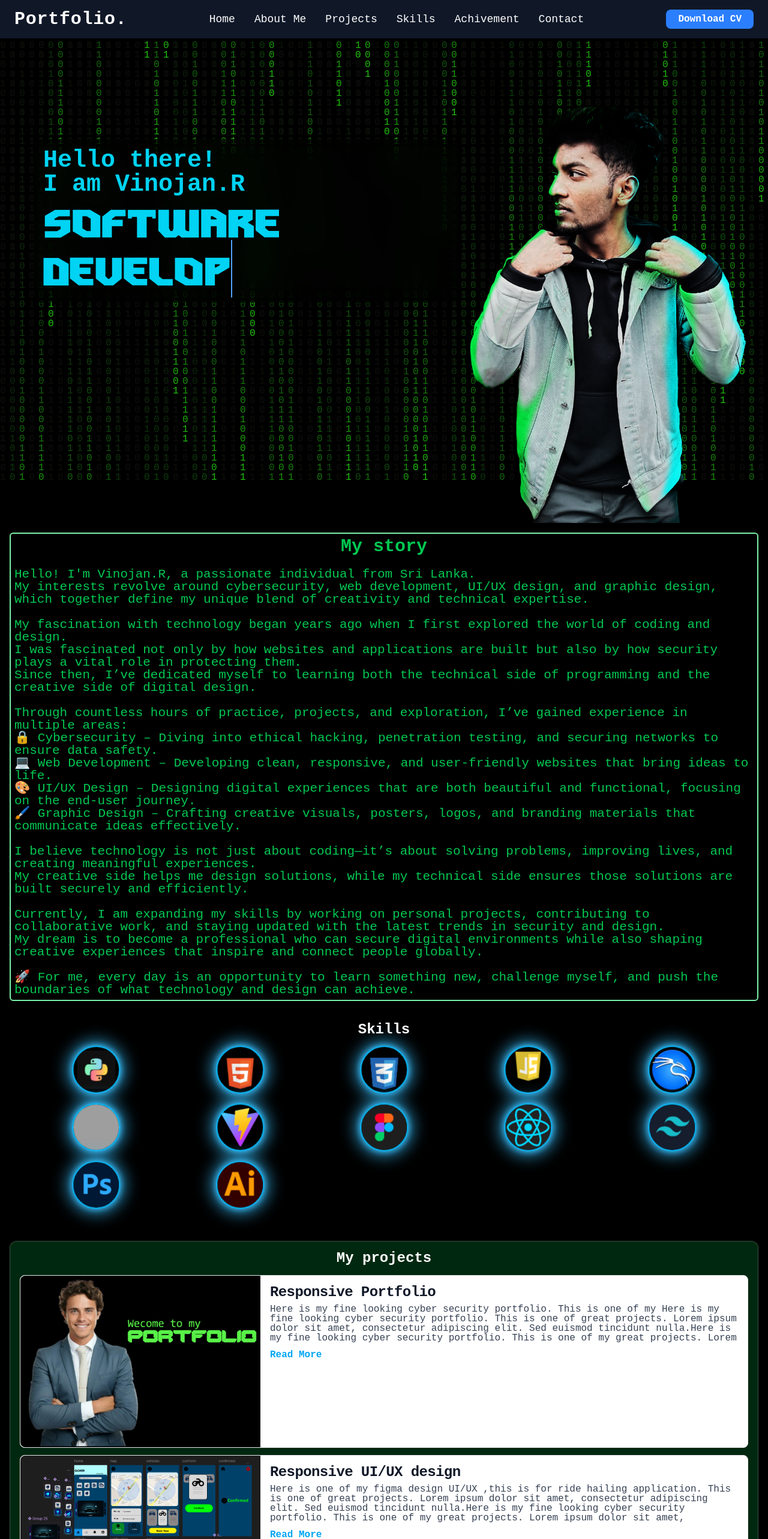
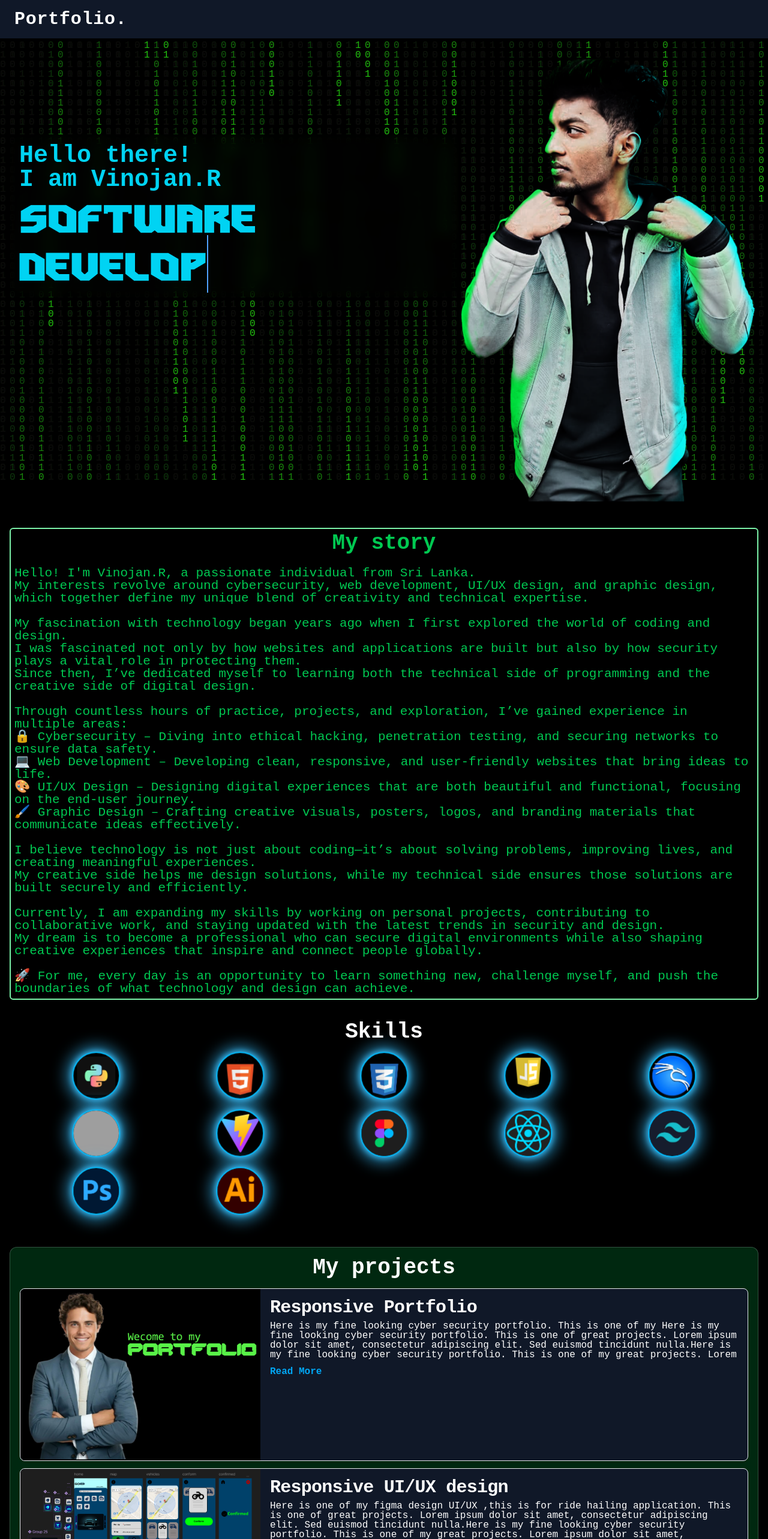
Before and after one commit to R-Vinojan/Portfolio, a React (Vite) app: page / in a window 1280 px wide. Shown: the top 2566 px of the page at 60% size. Built offline with nearby package versions, Linux system fonts and the light colour scheme; grey boxes are pictures that could not be loaded; a web font is replaced by a local one.

Commit message:
complete

```diff
--- a/src/components/About.jsx
+++ b/src/components/About.jsx
@@ -50,7 +50,7 @@ My dream is to become a professional who can secure digital environments while a
         {isMobile ? (expanded ? fullText : shortText) : fullText}
       </p>
 
-      {/* Read More / Read Less button only for mobile */}
+
       {isMobile && (
         <div className="mt-2 text-center">
           <button
--- a/src/components/Achivements.jsx
+++ b/src/components/Achivements.jsx
@@ -17,14 +17,14 @@ function AchievementCard({ title, image, description }) {
         </h5>
 
         {/* Desktop: always show full text */}
-        <p className="hidden md:block text-gray-700 dark:text-gray-400">
+        <p className="hidden md:block text-white dark:white">
           {description}
         </p>
 
         {/* Mobile: collapsible text */}
         <div className="md:hidden">
           {expanded && (
-            <p className="text-gray-700 dark:text-gray-400">{description}</p>
+            <p className="text-white">{description}</p>
           )}
           <button
             onClick={() => setExpanded(!expanded)}
@@ -73,7 +73,7 @@ export default function Achievements() {
 
   return (
     <div id="blog" className="flex flex-col gap-6 p-4">
-      <h1 className="text-center text-white text-2xl font-bold">
+      <h1 className="text-center text-white text-4xl font-bold">
         My Achievements
       </h1>
 
--- a/src/components/Body.jsx
+++ b/src/components/Body.jsx
@@ -3,6 +3,7 @@ import About from './About'
 import PortfolioCard from "./portfoliocard";
 import Achievements from "./Achivements";
 import { useState, useEffect } from "react";
+import useScrollReveal from "./useScrollReveal";
  const Typewriter = () => {
     const words = [
       "cyber security",
@@ -42,7 +43,7 @@ import { useState, useEffect } from "react";
     }, [displayedText, isDeleting]);
 
     return (
-      <span className="my-font text-[31px] md:text-[80px]">
+      <span className="my-font text-[38px] md:text-[80px]">
         {displayedText}
         <span className="border-r-2 border-blue-400 animate-blink"></span>
       </span>
@@ -50,15 +51,24 @@ import { useState, useEffect } from "react";
   };
 
 export default function Body(){
+  useScrollReveal();
     return(
         <>
         <div flex-grow h-auto>
-        <div class="flex flex-col mt-18 md:flex-row md:h-screen mb-4 ml-4 mr-4 text-[#20C20E]">
-                 <div class="flex md:flex-[40%] order-2 items-end justify-center overflow-hidden ">
-                    <img src="./pic1.png" class="flex  md:h-175" alt="My Image" />
+        <div class="flex-grow h-auto">
+  <div class="flex flex-col mt- md:flex-row md:h-screen mb-4 ml-4 mr-4 text-[#20C20E]">
+
+    <div class="flex md:flex-[40%] order-2 items-end justify-center animate-slide-in-right">
+  <img
+    src="./pic1.png"
+    alt="My Image"
+    class="max-w-auto h-full object-contain"
+  />
 </div>
-              <div class="flex flex-col h-[175px] md:flex-[60%] pt-5 md:pt-40 order-1 pl-10 md:h-auto">
-  <div class="bg-black/40 backdrop-blur-xl rounded-xl p-4">
+
+
+    <div id="home" class="flex flex-col h-[175px] md:flex-[60%] pt-5 md:pt-40 order-1  md:h-auto">
+      <div class="bg-black/40 backdrop-blur-md rounded-xl p-4 animate-slide-in-left">
         <h1 class="text-[25px] md:text-[40px] text-cyan-400 font-bold leading-tight">
           Hello there!<br /> I am Vinojan.R<br />
           <Typewriter />
@@ -66,13 +76,15 @@ export default function Body(){
       </div>
     </div>
   </div>
+</div>
+
         <div id="about" class="flex flex-col gap-5 mr-4 ml-4">
                 <div class="border-2 border-green-300 rounded-md h-auto bg-black backdrop-blur-md p-1.5" >
-                        <h1 class="text-center text-green-500 text-[30px] font-bold">My story</h1>
+                        <h1 class="text-center text-green-500 text-4xl font-bold">My story</h1>
                         <About />
                 </div>
-                <div id="skills" class="h-auto p-4 justify-center">
-                        <h1 class="text-center text-white text-2xl font-bold ">Skills</h1>
+                <div id="skills" class="h-auto p-4 justify-center scroll-reveal">
+                        <h1 class="text-center text-white text-4xl font-bold ">Skills</h1>
                         <div class="grid grid-cols-3 md:grid-cols-5 gap-4 p-4 place-items-center">
                                <div class="floating h-20 w-20 bg-black rounded-full overflow-hidden flex items-center justify-center border-2 border-sky-400 shadow-[0_0_10px_2px_rgba(56,189,248,0.9),0_0_25px_10px_rgba(56,189,248,0.6)]">
                                   <img src="./python.png" class="h-16 w-16 object-cover" alt="python" />
@@ -113,13 +125,13 @@ export default function Body(){
                           </div>
 
                 </div>
-                        <div id='projects' class="h-auto p-4
+                        <div id='projects' class="h-auto p-4 scroll-reveal
                                       bg-green-500/20
                                       backdrop-blur-md
                                       backdrop-saturate-150
                                       border border-white/20
                                       rounded-xl shadow-lg">
-                                  <h1 class="text-center text-white text-2xl font-bold">My projects</h1>
+                                  <h1 class="text-center text-white text-4xl font-bold">My projects</h1>
                                   <div class="flex flex-col gap-3 pt-4">
                                       <PortfolioCard
                                         title="Responsive Portfolio"
@@ -147,7 +159,7 @@ export default function Body(){
                                       />
                                   </div>
                         </div>
-                        <div id="blog" class="flex flex-col gap-4 h-110 pl-4 pr-4 pd-4">
+                        <div id="blog" class="flex flex-col gap-4 h-110 pl-4 pr-4 pd-4 scroll-reveal">
                                 <div class="flex flex-col gap-4 md:flex-row">
                                     <Achievements />
                                 </div>
--- a/src/components/Footer.jsx
+++ b/src/components/Footer.jsx
@@ -2,7 +2,7 @@ import { FaFacebook, FaInstagram, FaGithub, FaLinkedin, FaDiscord } from "react-
 
 const Footer = () => {
   return (
-    <footer className="bg-gray-900 text-gray-300 py-10 px-6 mt-246 md:mt-90">
+    <footer className="bg-gray-900 text-gray-300 py-10 px-6 mt-190 md:mt-90">
       <div className="max-w-7xl mx-auto grid grid-cols-1 md:grid-cols-3 gap-10">
 
         {/* Left: About / Contact Info */}
--- a/src/components/Navbar.jsx
+++ b/src/components/Navbar.jsx
@@ -1,4 +1,5 @@
 import { useState } from "react";
+import "./navbar.css";
 import { Menu, X } from "lucide-react"; // if you installed lucide-react
 // OR: use heroicons if you don’t want extra install
 // import { MenuIcon, XIcon } from "@heroicons/react/outline";
@@ -7,32 +8,38 @@ export default function Navbar() {
   const [isOpen, setIsOpen] = useState(false);
 
   return (
-    <header className="w-full bg-gray-900 text-white shadow-md fixed top-0 left-0 z-50">
+    <header className="w-full bg-gray-900 text-white shadow-md top-0 left-0 z-50">
       <div className="max-w-7xl mx-auto flex items-center justify-between px-6 py-4">
         {/* Logo */}
-        <h1 className="font-head-f text-3xl font-bold tracking-wide">
+        <h1 className="font-head-f text-3xl font-bold tracking-wide opacity-0 animate-slide-left">
           Portfolio.
         </h1>
 
         {/* Desktop Menu */}
         <nav className="hidden md:flex space-x-8 text-lg font-medium">
-          <a href="#home" className="hover:text-blue-400 transition">Home</a>
-          <a href="#about" className="hover:text-blue-400 transition">About Me</a>
-          <a href="#projects" className="hover:text-blue-400 transition">Projects</a>
-          <a href="#skills" className="hover:text-blue-400 transition">Skills</a>
-          <a href="#blog" className="hover:text-blue-400 transition">Achivement</a>
-          <a href="#contact" className="hover:text-blue-400 transition">Contact</a>
+          {["Home", "About Me", "Projects", "Skills", "Achivement", "Contact"].map(
+            (item, i) => (
+              <a
+                key={item}
+                href={`#${item.toLowerCase().replace(" ", "")}`}
+                className={`hover:text-blue-400 transition opacity-0 animate-slide-top`}
+                style={{ animationDelay: `${i * 0.2 + 0.5}s` }} // stagger effect
+              >
+                {item}
+              </a>
+            )
+          )}
         </nav>
 
-        {/* Download CV button (hidden on mobile) */}
+        {/* Download CV button */}
         <a
-          href="your-cv.pdf"
-          download
-          className="hidden md:inline-block bg-blue-500 hover:bg-blue-600 text-white font-semibold px-5 py-2 rounded-lg transition"
-        >
-          Download CV
-        </a>
-
+  href="./Ravichandran Vinojan.pdf"
+  download
+  className="hidden md:inline-block bg-blue-500 hover:bg-blue-600 text-white font-semibold px-5 py-2 rounded-lg transition opacity-0 animate-slide-right"
+  style={{ animationDelay: "1.5s" }}
+>
+  Download CV
+</a>
         {/* Hamburger button (only on mobile) */}
         <button
           onClick={() => setIsOpen(!isOpen)}
--- a/src/components/body.css
+++ b/src/components/body.css
@@ -22,3 +22,50 @@
   box-shadow: 0 0 5px skyblue;
   transition: 03.s ease;
 }
+@keyframes slide-in-left {
+  0% {
+    transform: translateX(-100%);
+    opacity: 0;
+  }
+  100% {
+    transform: translateX(0);
+    opacity: 1;
+  }
+}
+
+.animate-slide-in-left {
+  animation: slide-in-left 1s ease-out forwards;
+}
+@keyframes slide-in-right {
+  0% {
+    transform: translateX(100%); /* start from right */
+    opacity: 0;
+  }
+  100% {
+    transform: translateX(0); /* end in normal position */
+    opacity: 1;
+  }
+}
+
+.animate-slide-in-right {
+  animation: slide-in-right 1s ease-out forwards;
+}
+@keyframes slideUp {
+  from {
+    transform: translateY(50px);
+    opacity: 0;
+  }
+  to {
+    transform: translateY(0);
+    opacity: 1;
+  }
+}
+
+.scroll-reveal {
+  opacity: 0; /* hidden initially */
+  transform: translateY(50px);
+}
+
+.scroll-reveal.show {
+  animation: slideUp 0.8s ease-out forwards;
+}
--- /dev/null
+++ b/src/components/navbar.css
@@ -0,0 +1,27 @@
+@keyframes slideInLeft {
+  from { transform: translateX(-100%); opacity: 0; }
+  to { transform: translateX(0); opacity: 1; }
+}
+
+@keyframes slideInRight {
+  from { transform: translateX(100%); opacity: 0; }
+  to { transform: translateX(0); opacity: 1; }
+}
+
+@keyframes slideInTop {
+  from { transform: translateY(-50%); opacity: 0; }
+  to { transform: translateY(0); opacity: 1; }
+}
+
+/* Classes */
+.animate-slide-left {
+  animation: slideInLeft 1s ease-out forwards;
+}
+
+.animate-slide-right {
+  animation: slideInRight 1s ease-out forwards;
+}
+
+.animate-slide-top {
+  animation: slideInTop 0.8s ease-out forwards;
+}
--- a/src/components/portfoliocard.jsx
+++ b/src/components/portfoliocard.jsx
@@ -15,8 +15,8 @@ export default function PortfolioCard({ title, description, imageSrc, link }) {
   return (
     <a
       href={link}
-      className="flex flex-col md:flex-row items-start bg-white border border-gray-200 rounded-lg shadow-sm
-                 hover:bg-gray-100 dark:border-gray-700 dark:bg-gray-800 dark:hover:bg-gray-700 transition-all duration-300"
+      className="flex flex-col md:flex-row items-start bg-gray-900 border border-gray-200 rounded-lg shadow-sm
+                 hover:bg-gray-700 dark:border-gray-700 dark:bg-gray-800 dark:hover:bg-gray-700 transition-all duration-300"
     >
       {/* Fixed image */}
       <div className="w-full h-auto  md:w-100 overflow-hidden rounded-t-lg md:rounded-none md:rounded-l-lg">
@@ -29,13 +29,13 @@ export default function PortfolioCard({ title, description, imageSrc, link }) {
 
       {/* Text content */}
       <div className="flex flex-col justify-between p-4 flex-1">
-        <h5 className="mb-2 text-2xl font-bold tracking-tight text-gray-900 dark:text-white">
+        <h5 className="mb-2 text-3xl font-bold tracking-tight text-white dark:text-white ">
           {title}
         </h5>
 
         <p
           ref={descRef}
-          className="mb-3 font-normal text-gray-700 dark:text-gray-400 overflow-hidden transition-all duration-300"
+          className="mb-3 font-normal text-white dark:text-gray-400 overflow-hidden transition-all duration-300"
         >
           {description}
         </p>
--- /dev/null
+++ b/src/components/useScrollReveal.js
@@ -0,0 +1,19 @@
+import { useEffect } from "react";
+
+export default function useScrollReveal(selector = ".scroll-reveal") {
+  useEffect(() => {
+    const items = document.querySelectorAll(selector);
+
+    const observer = new IntersectionObserver((entries) => {
+      entries.forEach((entry, i) => {
+        if (entry.isIntersecting) {
+          entry.target.style.animationDelay = `${i * 0.2}s`;
+          entry.target.classList.add("show");
+          observer.unobserve(entry.target);
+        }
+      });
+    }, { threshold: 0.2 });
+
+    items.forEach(el => observer.observe(el));
+  }, [selector]);
+}
```
Also changed, not shown: src/components/Footer.css (deleted, +0 -102 lines), 1 other file (tests, documents, lock files or other folders). Lines whose indentation alone changed are shown as unchanged.
